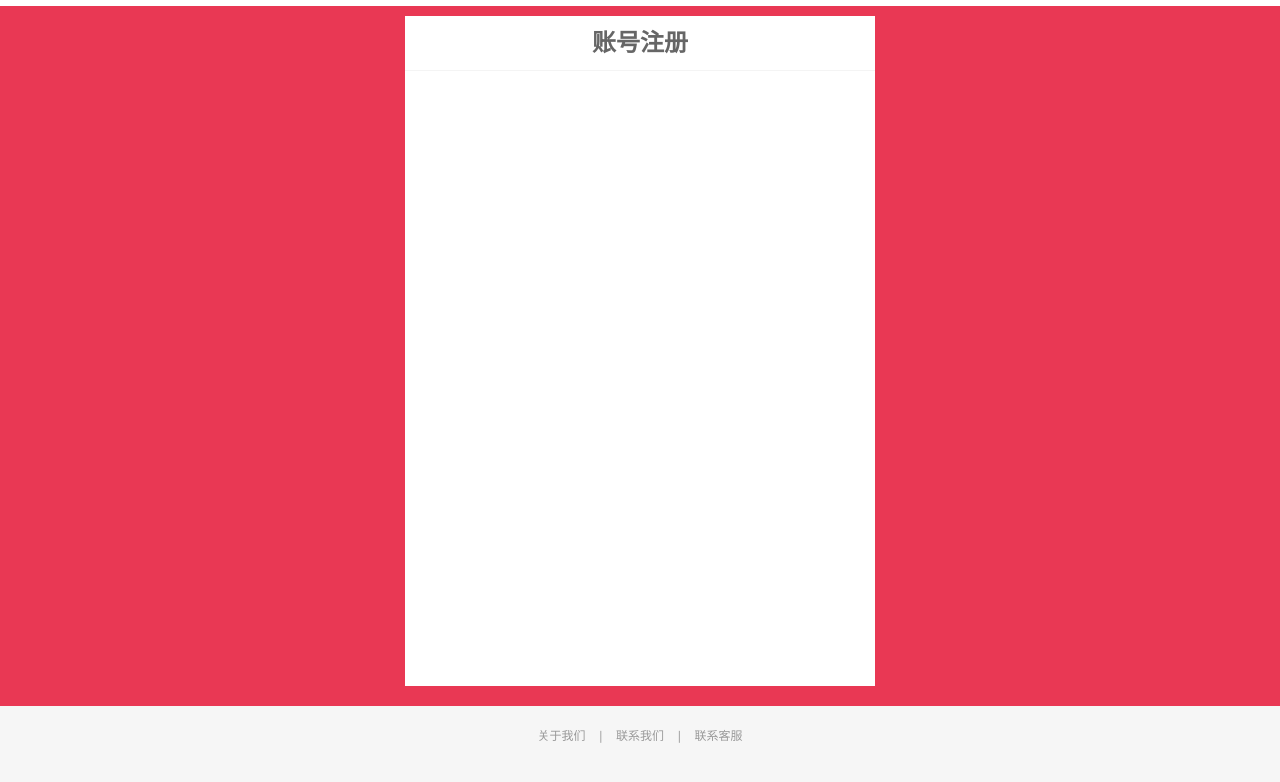
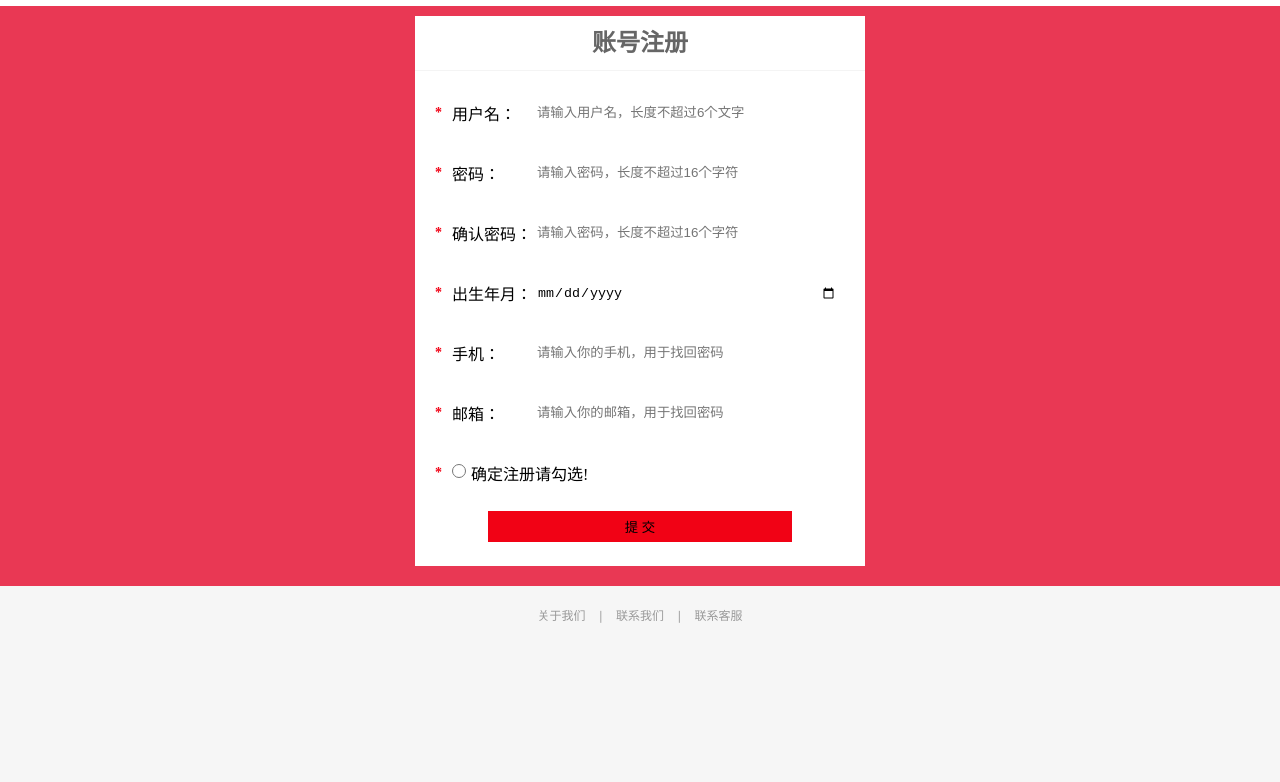
Before and after one commit to lljx2000/FirstWed.github.io, a plain HTML site: page C8/register.html in a window 1280 px wide. Shown: the part 74-856 px from the top of the page. After the commit the page ends 800 px from the top, so only its background shows below. Drawn offline with Linux system fonts and the light colour scheme.

Commit message:
register

```diff
--- a/C8/css/register.css
+++ b/C8/css/register.css
@@ -42,15 +42,15 @@
 }
 
 .r_middle {
-    height: 700px;
+    height: 580px;
     width: 100%;
     background-color: #e93854;
     display: flex;
 }
 
 .r_form {
-    height: 670px;
-    width: 470px;
+    height: 550px;
+    width: 450px;
     background-color: #fff;
     margin: 10px auto 20px;
 }
@@ -70,6 +70,62 @@
     cursor: pointer;
 }
 
+.r_f ul li {
+    height: 38px;
+    text-align: left;
+    width: 100%;
+    padding: 10px 20px 30px;
+    box-sizing: border-box;
+    margin-bottom: 20px;
+}
+
+.r_f ul li:first-child {
+    margin-top: 20px;
+}
+
+.r_f ul li:last-child input {
+    height: 20px;
+    width: 14px;
+    line-height: 20px;
+}
+
+.r_f ul li:last-child span {
+    padding-left: 5px;
+}
+
+.r_f b {
+    float: left;
+    font-size: 14px;
+    line-height: 24px;
+    padding-right: 10px;
+    color: #f10215;
+    box-sizing: border-box;
+}
+
+.r_f span {
+    width: 80px;
+    float: left;
+    padding-right: 5px;
+    white-space: nowrap;
+}
+
+.r_f li input {
+    width: 300px;
+    float: left;
+    line-height: 24px;
+}
+
+.but {
+
+    text-align: center;
+}
+
+.r_f input[type="button"] {
+    background-color: #f10215;
+    height: 31px;
+    width: 304px;
+}
+
 .r_footer {
     height: 100px;
 }
--- a/C8/register.html
+++ b/C8/register.html
@@ -31,7 +31,49 @@
             <div class="form_tab">
                 <h2>账号注册</h2>
             </div>
+            <form class="r_f">
+                <ul>
+                    <li>
+                        <b>*</b>
+                        <span>用户名：</span>
+                        <input type="text" placeholder="请输入用户名，长度不超过6个文字" required="required" />
+                    </li>
+                    <li>
+                        <b>*</b>
+                        <span>密码：</span>
+                        <input type="password" placeholder="请输入密码，长度不超过16个字符" required="required" />
+                    </li>
+                    <li>
+                        <b>*</b>
+                        <span>确认密码：</span>
+                        <input type="password" placeholder="请输入密码，长度不超过16个字符" required="required" />
+                    </li>
+                    <li>
+                        <b>*</b>
+                        <span>出生年月：</span>
+                        <input type="date" placeholder="请输入你的出生年月" required="required" />
+                    </li>
+                    <li>
+                        <b>*</b>
+                        <span>手机：</span>
+                        <input type="tel" placeholder="请输入你的手机，用于找回密码" required="required" />
+                    </li>
+                    <li>
+                        <b>*</b>
+                        <span>邮箱：</span>
+                        <input type="email" placeholder="请输入你的邮箱，用于找回密码" required="required" />
+                    </li>
+                    <li>
+                        <b>*</b>
+                        <input type="radio" />
+                        <span>确定注册请勾选!</span>
+                    </li>
+                </ul>
+                <div class="but">
+                    <input type="button" value="提 交" />
+                </div>
 
+            </form>
         </div>
     </div>
     <div class="r_footer">
@@ -45,7 +87,6 @@
             </p>
         </div>
     </div>
-
 </body>
 
 </html>
```
